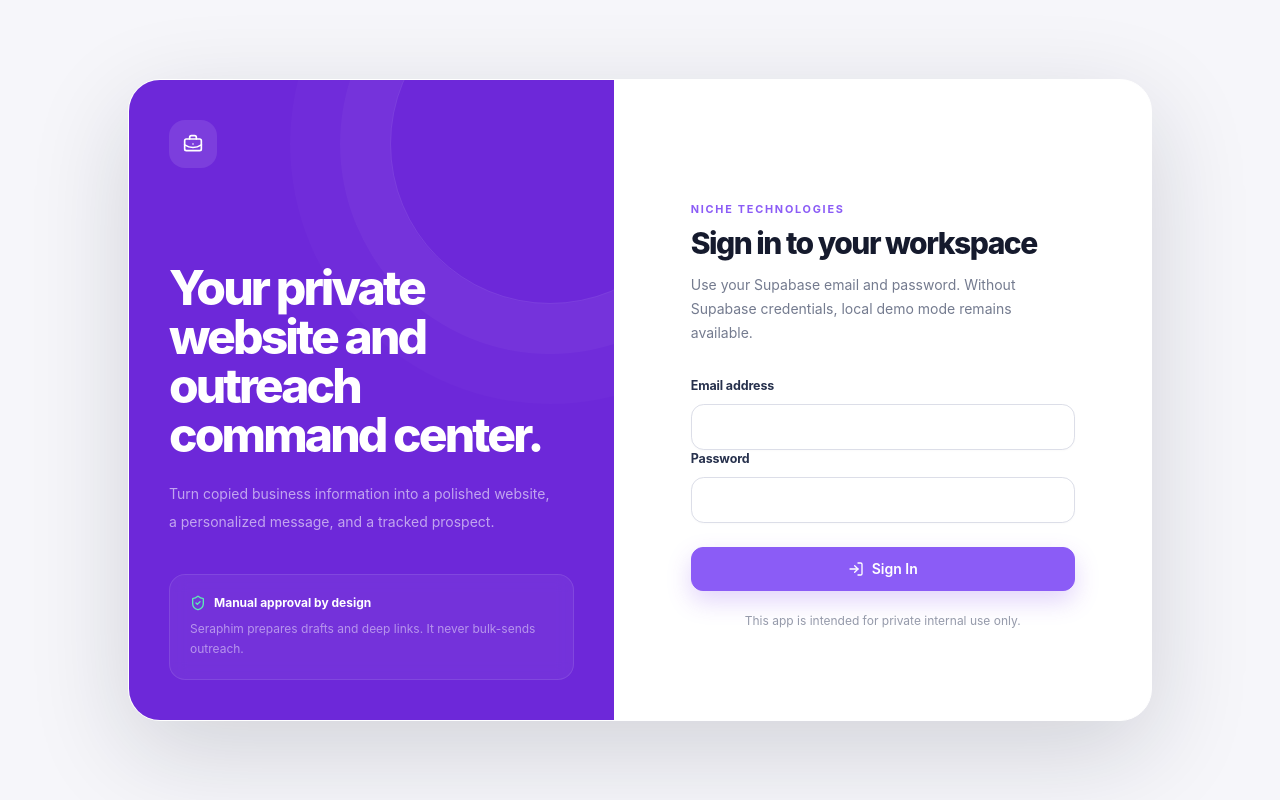
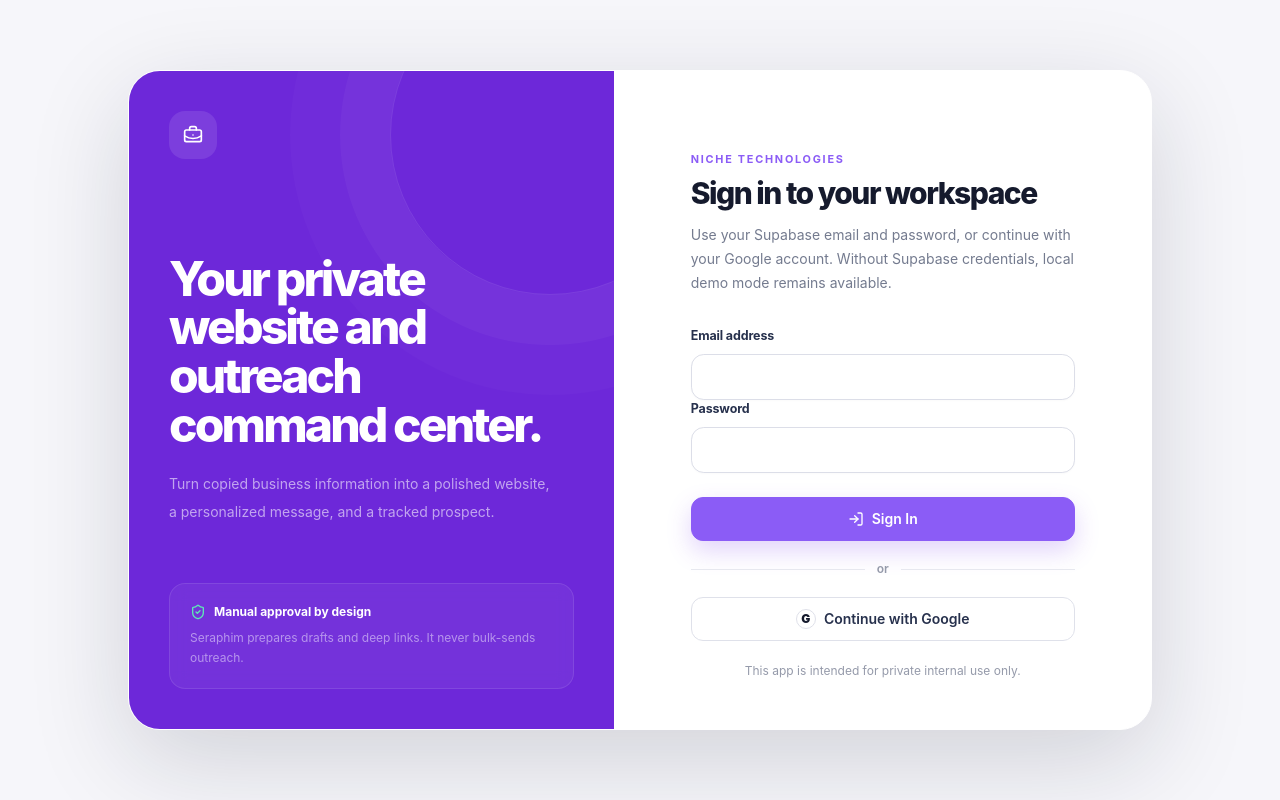
Before and after one commit to chadinski/niche-demo-launcher, a Next.js app: page /login in a window 1280 px wide. Built offline with nearby package versions, Linux system fonts and the light colour scheme; no server answers.

Commit message:
Add Supabase Google OAuth sign-in

```diff
--- /dev/null
+++ b/app/auth/callback/route.ts
@@ -0,0 +1,39 @@
+import { NextResponse } from "next/server";
+import { createClient } from "@/lib/supabase/server";
+
+function getRedirectOrigin(request: Request, fallbackOrigin: string) {
+  if (process.env.NODE_ENV === "development") return fallbackOrigin;
+
+  const forwardedHost = request.headers.get("x-forwarded-host");
+  const host = forwardedHost ?? request.headers.get("host");
+  if (!host) return fallbackOrigin;
+
+  const forwardedProto = request.headers.get("x-forwarded-proto") ?? "https";
+  return `${forwardedProto}://${host}`;
+}
+
+export async function GET(request: Request) {
+  const requestUrl = new URL(request.url);
+  const code = requestUrl.searchParams.get("code");
+  let next = requestUrl.searchParams.get("next") ?? "/";
+
+  if (!next.startsWith("/")) {
+    next = "/";
+  }
+
+  const redirectOrigin = getRedirectOrigin(request, requestUrl.origin);
+
+  if (code) {
+    const supabase = await createClient();
+
+    if (supabase) {
+      const { error } = await supabase.auth.exchangeCodeForSession(code);
+
+      if (!error) {
+        return NextResponse.redirect(`${redirectOrigin}${next}`);
+      }
+    }
+  }
+
+  return NextResponse.redirect(`${redirectOrigin}/login?message=oauth-error`);
+}
--- a/components/login-form.tsx
+++ b/components/login-form.tsx
@@ -11,6 +11,7 @@ export function LoginForm() {
   const [email, setEmail] = useState("");
   const [password, setPassword] = useState("");
   const [loading, setLoading] = useState(false);
+  const [googleLoading, setGoogleLoading] = useState(false);
 
   const submit = async (event: FormEvent) => {
     event.preventDefault();
@@ -27,6 +28,27 @@ export function LoginForm() {
       return;
     }
     window.location.href = "/";
+  };
+
+  const signInWithGoogle = async () => {
+    if (!supabase) {
+      toast.info("Supabase is not configured. The app is running in local demo mode.");
+      window.location.href = "/";
+      return;
+    }
+
+    setGoogleLoading(true);
+    const { error } = await supabase.auth.signInWithOAuth({
+      provider: "google",
+      options: {
+        redirectTo: `${window.location.origin}/auth/callback?next=/`,
+      },
+    });
+
+    if (error) {
+      setGoogleLoading(false);
+      toast.error(error.message);
+    }
   };
 
   return (
@@ -63,7 +85,7 @@ export function LoginForm() {
             <p className="mt-8 text-[0.68rem] font-bold tracking-[0.16em] text-brand-600 uppercase">Niche Technologies</p>
             <h2 className="mt-2 text-3xl font-extrabold tracking-[-0.05em]">Sign in to your workspace</h2>
             <p className="mt-3 text-sm leading-6 text-[#747b8f]">
-              Use your Supabase email and password. Without Supabase credentials, local demo mode remains available.
+              Use your Supabase email and password, or continue with your Google account. Without Supabase credentials, local demo mode remains available.
             </p>
             <div className="mt-8 space-y-4">
               <label>
@@ -78,6 +100,23 @@ export function LoginForm() {
             <Button className="mt-6 w-full min-h-11" type="submit" loading={loading}>
               {supabase ? <><LogIn className="size-4" /> Sign In</> : <><LockKeyhole className="size-4" /> Enter Local Demo</>}
             </Button>
+            <div className="my-5 flex items-center gap-3 text-xs font-semibold text-[#959aaa]">
+              <span className="h-px flex-1 bg-[#e7e8ef]" />
+              or
+              <span className="h-px flex-1 bg-[#e7e8ef]" />
+            </div>
+            <Button
+              className="w-full min-h-11"
+              disabled={loading}
+              loading={googleLoading}
+              onClick={signInWithGoogle}
+              variant="outline"
+            >
+              <span className="grid size-5 place-items-center rounded-full border border-[#dfe1ea] text-xs font-black text-ink-950" aria-hidden="true">
+                G
+              </span>
+              Continue with Google
+            </Button>
             <p className="mt-5 text-center text-xs leading-5 text-[#959aaa]">
               This app is intended for private internal use only.
             </p>
--- a/proxy.ts
+++ b/proxy.ts
@@ -5,6 +5,8 @@ export async function proxy(request: NextRequest) {
   const url = process.env.NEXT_PUBLIC_SUPABASE_URL;
   const key = process.env.NEXT_PUBLIC_SUPABASE_ANON_KEY;
   if (!url || !key) return NextResponse.next({ request });
+  const isAuthCallback = request.nextUrl.pathname === "/auth/callback";
+  const isLogin = request.nextUrl.pathname === "/login";
 
   let response = NextResponse.next({ request });
   const supabase = createServerClient(url, key, {
@@ -26,13 +28,13 @@ export async function proxy(request: NextRequest) {
     data: { user },
   } = await supabase.auth.getUser();
 
-  if (!user && request.nextUrl.pathname !== "/login") {
+  if (!user && !isLogin && !isAuthCallback) {
     const loginUrl = request.nextUrl.clone();
     loginUrl.pathname = "/login";
     return NextResponse.redirect(loginUrl);
   }
 
-  if (user && request.nextUrl.pathname === "/login") {
+  if (user && isLogin) {
     const homeUrl = request.nextUrl.clone();
     homeUrl.pathname = "/";
     return NextResponse.redirect(homeUrl);
```
Also changed, not shown: 1 other file (tests, documents, lock files or other folders).
